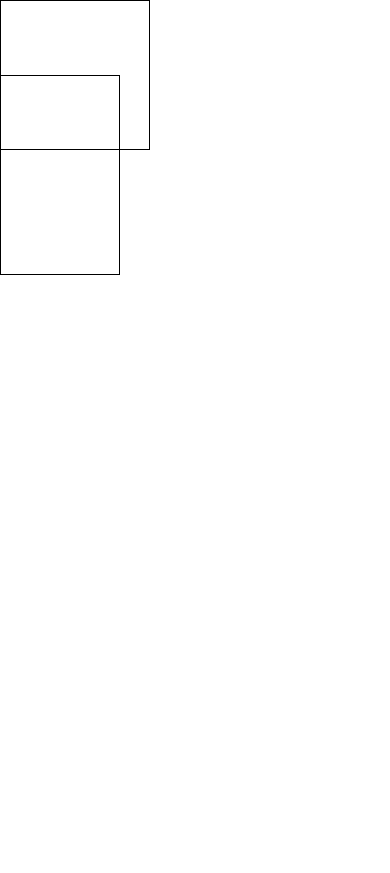
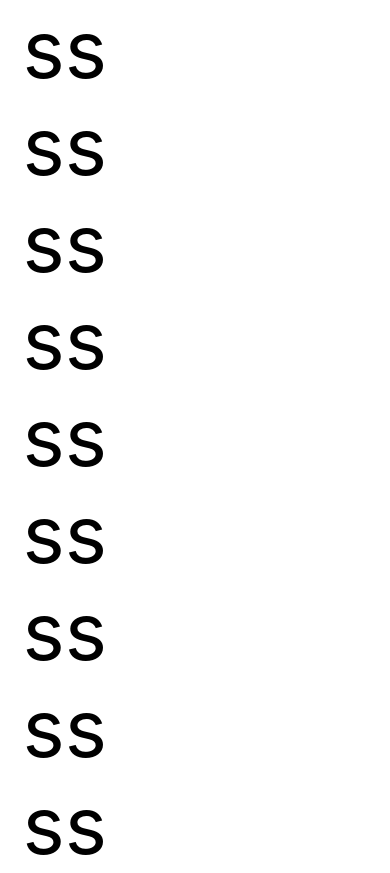
Before and after one commit to fabOnReact/AwesomeProject, a React Native app: screen / in a window 390 px wide. Before the commit the page ends 844 px from the top, so only its background shows below. Built offline with nearby package versions, Linux system fonts and the light colour scheme.

Commit message:
flatlist starting data with 0

```diff
--- a/App.js
+++ b/App.js
@@ -1,29 +1,33 @@
 import React, { useState } from 'react';
-import { Text, View, StyleSheet, TouchableOpacity, ScrollView } from 'react-native';
+import {Text, View, FlatList} from 'react-native';
 
-export default function App() {
-  const [pressedBox, setPressefBox] = React.useState('')
-  return (
-    <React.Fragment>
-      <TouchableOpacity style={styles.box} onPress={() => setPressefBox('top')} />
-      <View accessible={false}>
-        <TouchableOpacity style={styles.boxBottom} onPress={() => setPressefBox('bottom')} />
+export default class App extends React.Component {
+  myFunc(info) {
+    console.warn('it should log me!');
+    console.warn(info);
+  }
+
+  extractor(item, index) {
+    console.log("item", item);
+    console.log("index", index);
+    return index;
+  }
+
+  render() {
+    //it not work
+    const data = [0, 5, 6, 7, 1, 1, 2, 3, 1];
+    // Using array without leading 0 will work
+    // const data = [1, 5, 6, 7, 1, 1, 2, 3, 1];
+    console.log(data);
+    return (
+      <View>
+        <FlatList
+          data={data}
+          renderItem={({item}) => <Text style={{fontSize: 80}}> ss </Text>}
+          keyExtractor={(item, index) => index.toString()}
+          onViewableItemsChanged={this.myFunc}
+        />
       </View>
-    </React.Fragment>
-  );
+    );
+  }
 }
-
-const styles = StyleSheet.create({
-  box: {
-    width: 150,
-    height: 150,
-    borderWidth: 1,
-  },
-  boxBottom: {
-    width: 120,
-    height: 200,
-    borderWidth: 1,
-    marginTop: -75,
-    elevation: 10,
-  }
-})
```
